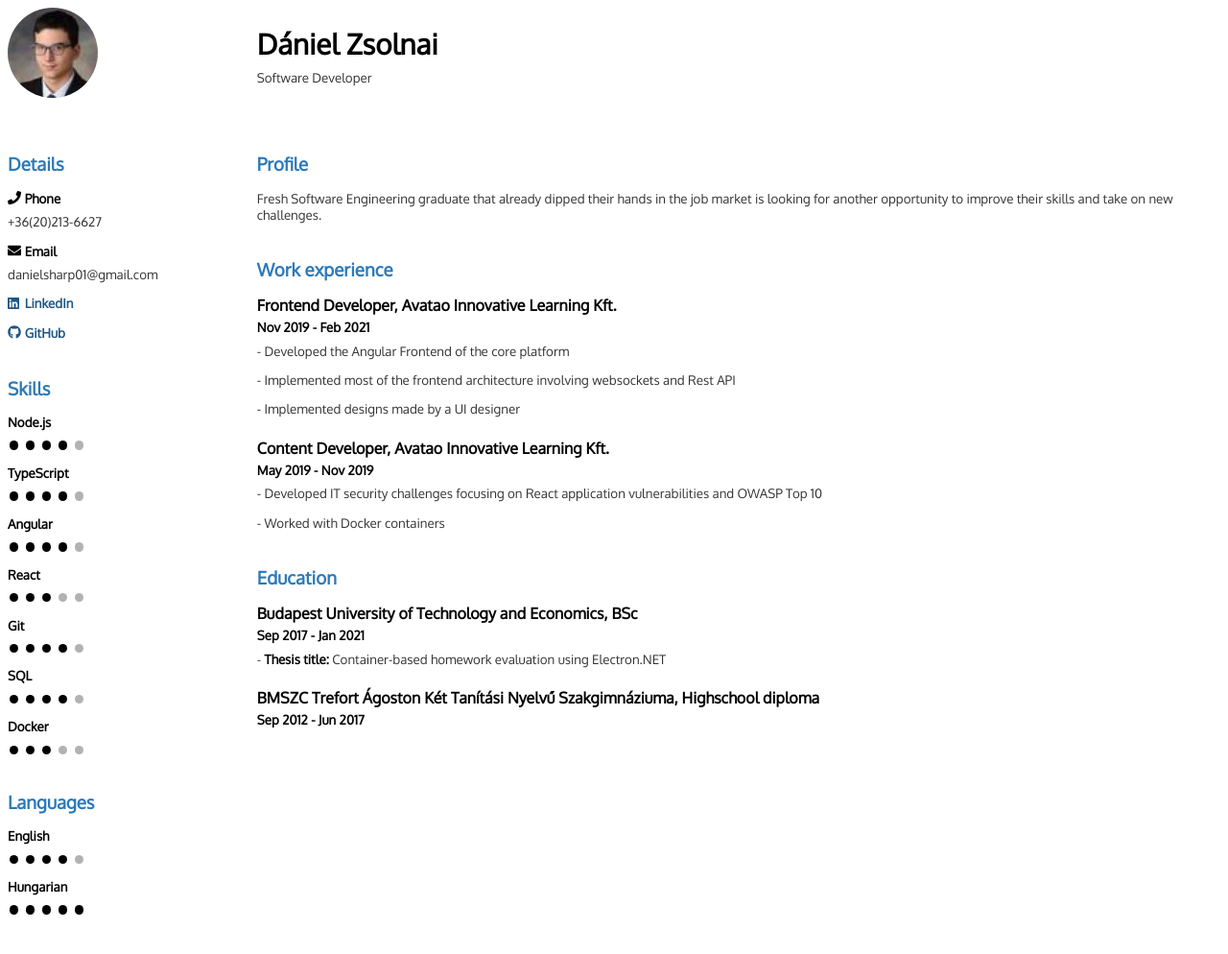
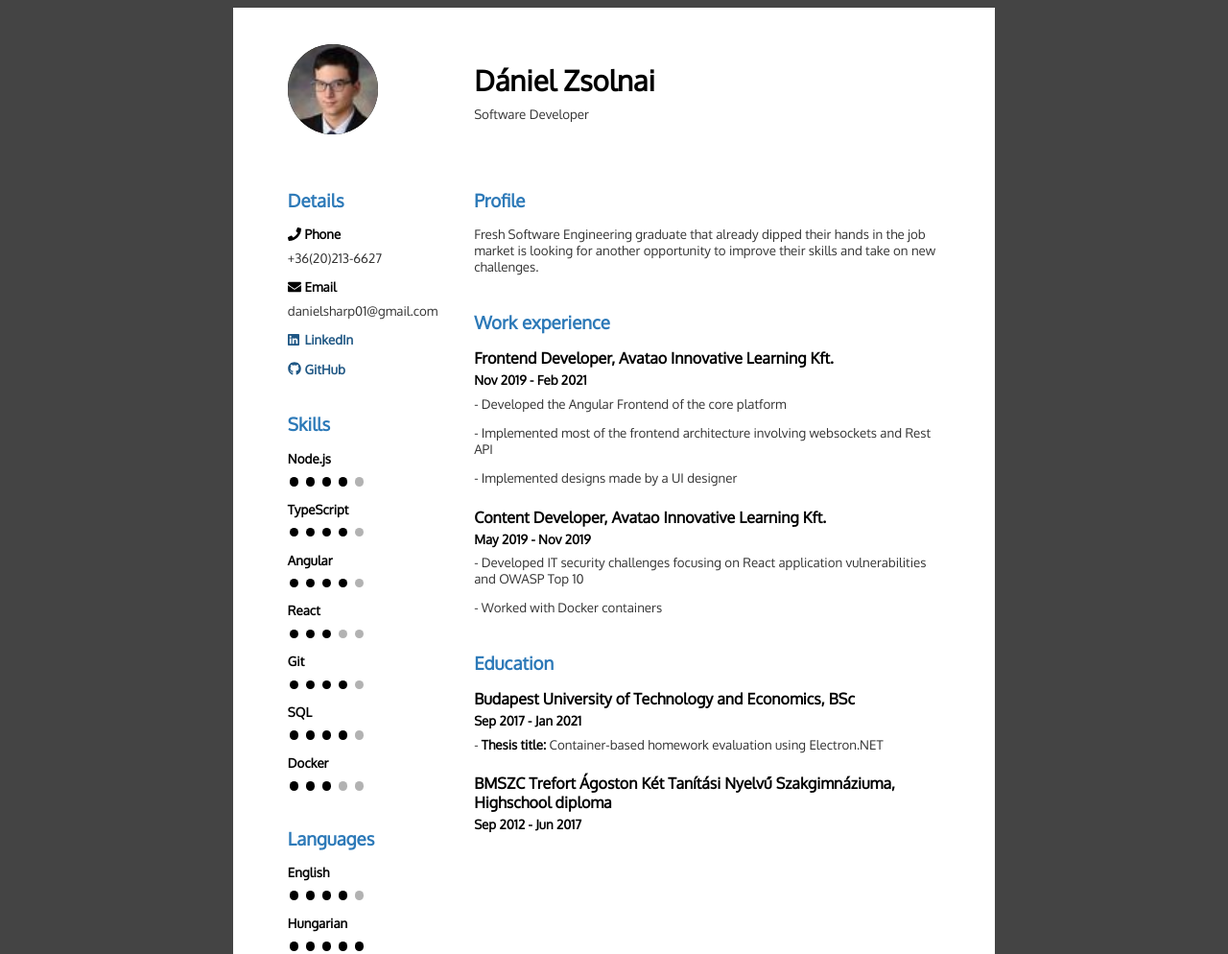
Before and after one commit to DanielSharp01/cv, a plain HTML site: page index.html in a window 1280 px wide. Shown: the top 994 px of the page at 96% size. Drawn offline with Linux system fonts and the light colour scheme.

Commit message:
Renamed cv.html

```diff
--- a/cv.html
+++ b/index.html
@@ -175,7 +175,7 @@
         }
     </style>
 </head>
-<body class="">
+<body class="preview">
     <div id="wrapper">
         <div id="sidebar">
             <div id="picture">
```
